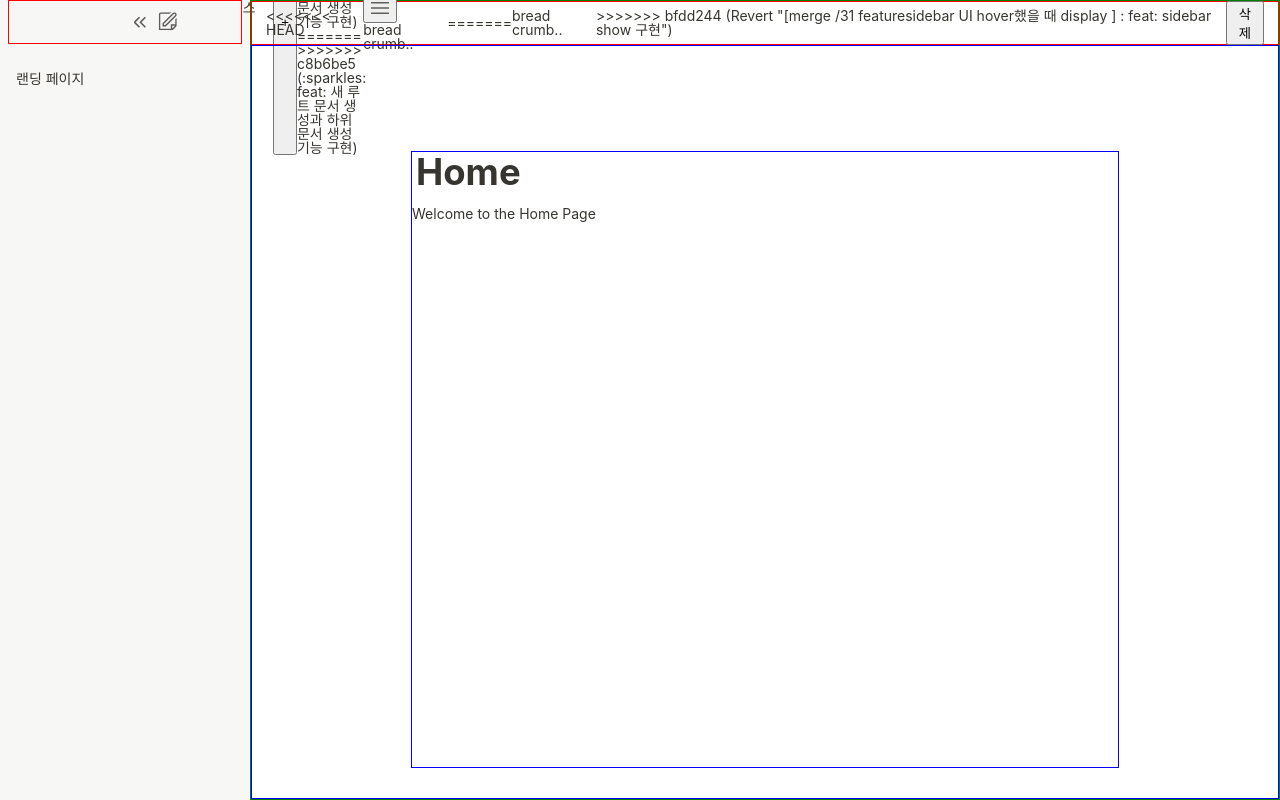
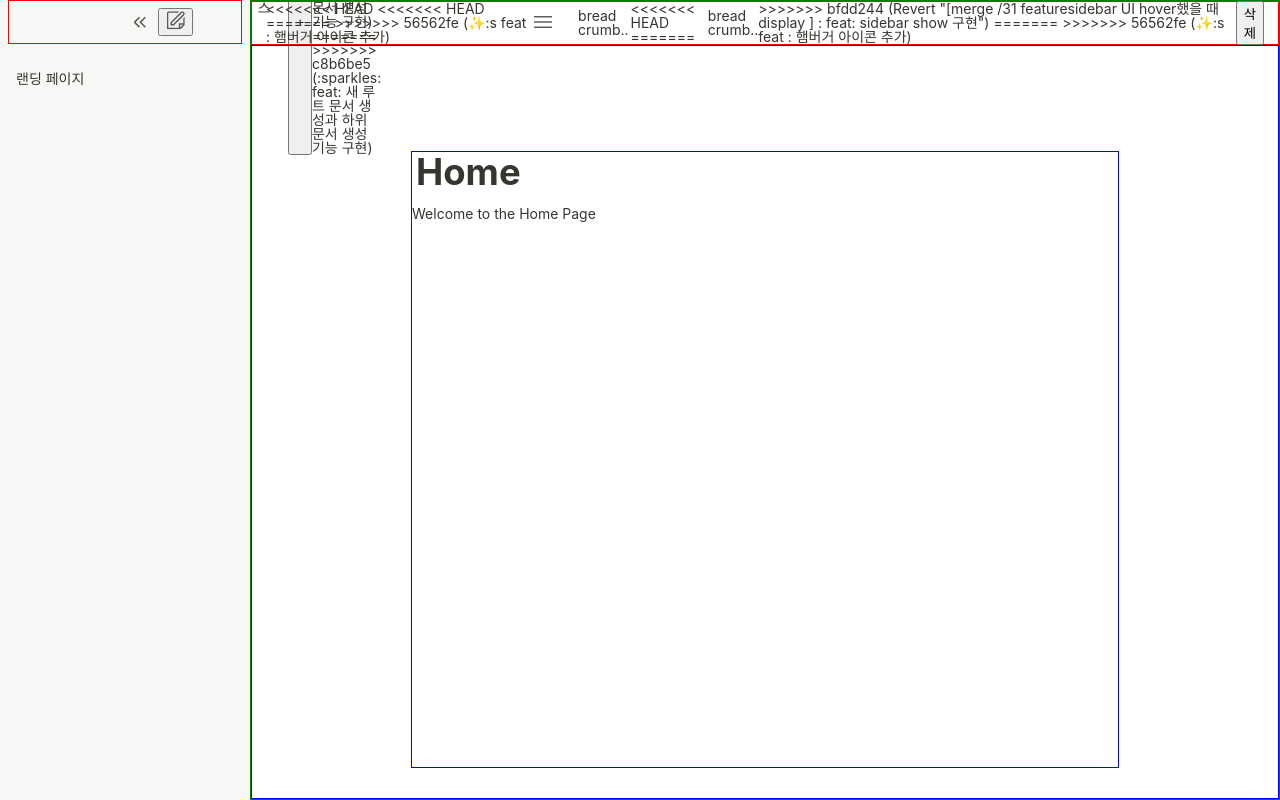
Before and after one commit to lactofreee/notion-clone, a website with bundled scripts: page index.html in a window 1280 px wide. Built offline with nearby package versions, Linux system fonts and the light colour scheme; no server answers; a web font is replaced by a local one.

Commit message:
✨:s feat : 햄버거 아이콘 추가

```diff
--- a/index.html
+++ b/index.html
@@ -8,6 +8,7 @@
     <link rel="stylesheet" href="./styles/main.css" />
     <link rel="stylesheet" href="./styles/editor.css" />
     <link rel="stylesheet" href="./styles/sideBar.css" />
+    <link rel="stylesheet" href="./styles/breadCrums.css" />
   </head>
   <body class="screen">
     <!-- 사이드바 -->
@@ -18,7 +19,7 @@
 <<<<<<< HEAD
           <div>🐭 도시쥐와 시골쥐의 space</div>
           <div class="red sidebar__iconWrap">
-            <button class="sideBar__hideButton" id="sideBar__hideButton">
+            <button class="sideBar__button" id="sideBar__hideButton">
               <img
                 src="./src/asset/sideBar-hide.svg"
                 alt="sideBar-hide"
@@ -56,6 +57,9 @@
     <main class="screen__pageView">
       <ul class="pageView__breadCrumbs">
 <<<<<<< HEAD
+<<<<<<< HEAD
+=======
+>>>>>>> 56562fe (✨:s feat : 햄버거 아이콘 추가)
         <!-- 사이드바 메뉴 버튼 -->
         <div class="breadCrumbs__wrap">
           <button class="sideBar__button">
@@ -68,9 +72,12 @@
           <li>bread crumb..</li>
         </div>
 
+<<<<<<< HEAD
 =======
         <li>bread crumb..</li>
 >>>>>>> bfdd244 (Revert "[merge /31 featuresidebar UI hover했을 때 display ] : feat: sidebar show 구현")
+=======
+>>>>>>> 56562fe (✨:s feat : 햄버거 아이콘 추가)
         <button>삭제</button>
       </ul>
       <section class="editor">
--- a/styles/sideBar.css
+++ b/styles/sideBar.css
@@ -58,7 +58,7 @@
 }
 
 /* 사이드바 아이콘 */
-.sideBar__hideButton {
+.sideBar__button {
   box-sizing: border-box;
   width: 20px;
   height: 20px;
@@ -68,7 +68,7 @@
   background: none;
   cursor: pointer;
 }
-.sideBar__hideButton:hover {
+.sideBar__button:hover {
   background-color: var(--bg100);
   border-radius: 4px;
 }
```
